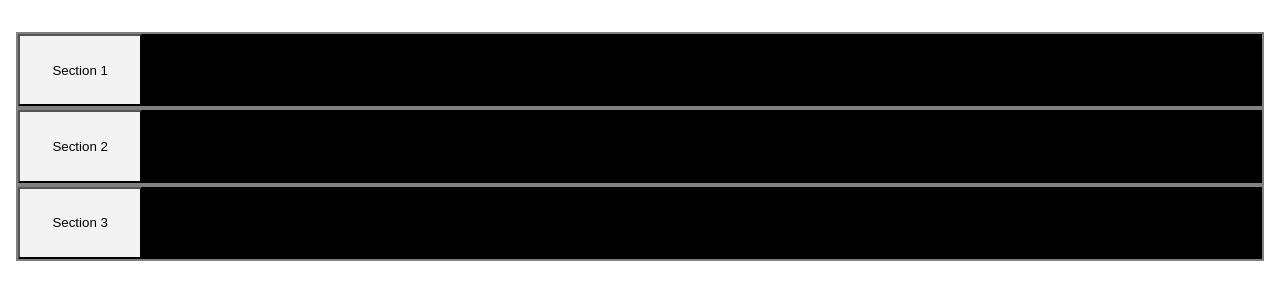
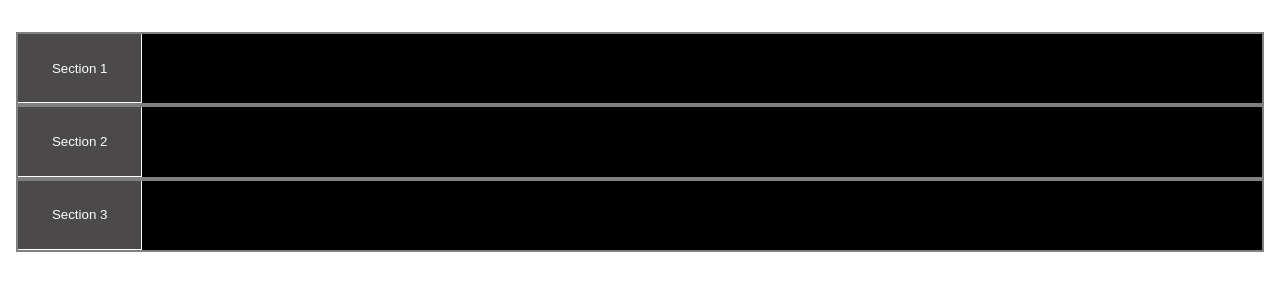
Before and after one commit to thinkful-ei-gecko/react-playground-jamesj, a React (Create React App) app: page / in a window 1280 px wide. Shown: the top 300 px of the page. Built offline with nearby package versions, Linux system fonts and the light colour scheme.

Commit message:
better styling

```diff
--- a/src/state-drills/Accordian.css
+++ b/src/state-drills/Accordian.css
@@ -19,6 +19,13 @@ p {
 button {
   width: 10%;
   padding: 2em;
-  background-color: rgb(243, 243, 243);
-  color: black!important;
+  border: none;
+  border-bottom: 1px solid white;
+  border-right: 1px solid white;
+  background-color: rgb(75, 73, 73);
+  color: white;
 }
+
+button:focus {
+  outline: none;
+}
```
